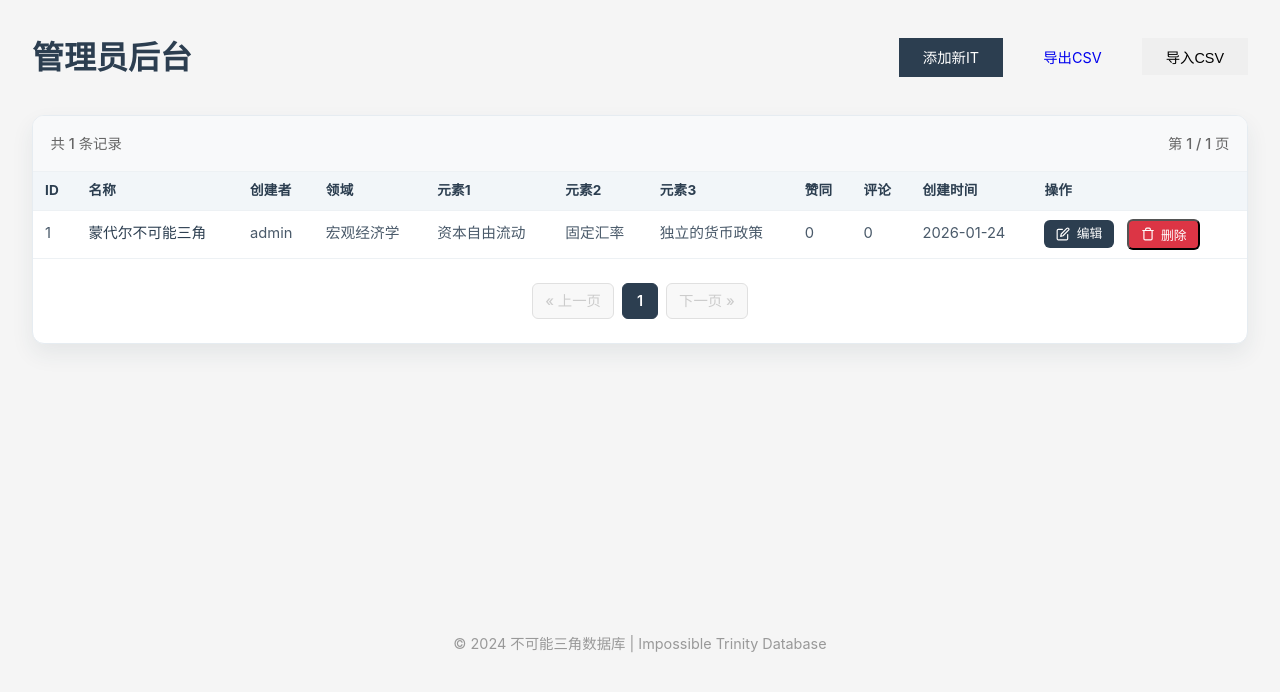
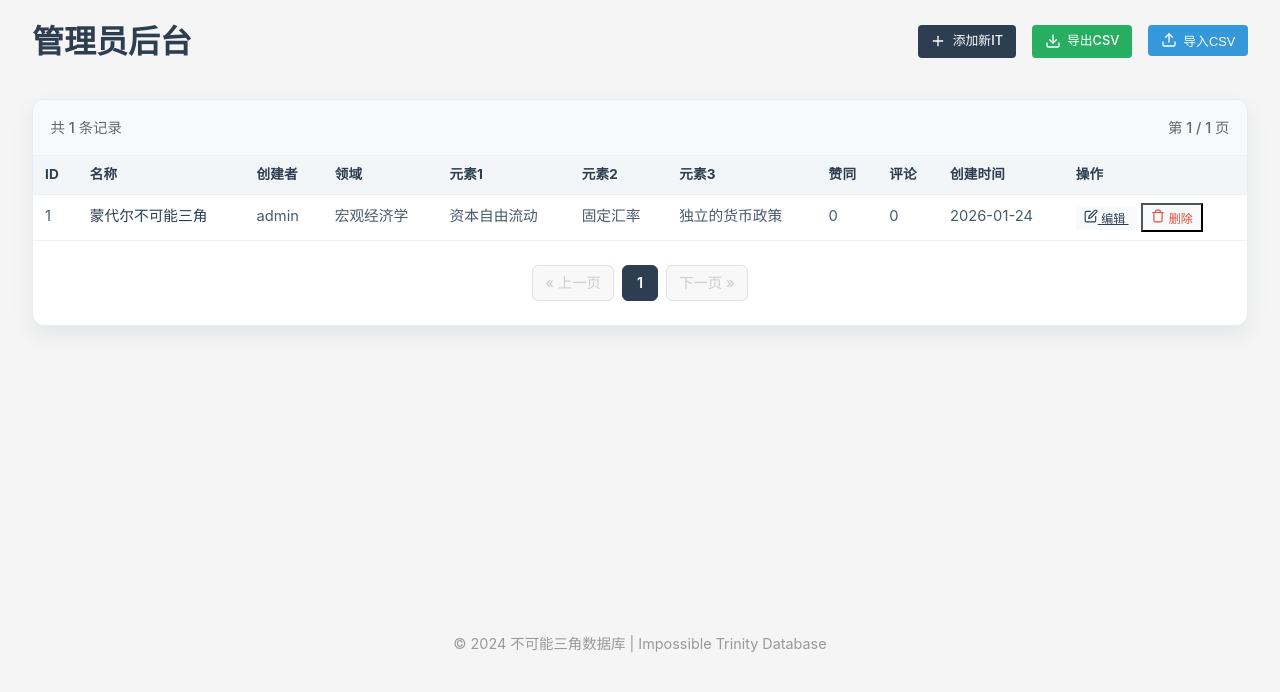
Before and after one commit to P-Chao/IT, a Flask app: page /admin in a window 1280 px wide. Shown: the part 83-775 px from the top of the page. Run offline with Flask 3, Linux system fonts and the light colour scheme; a user stored in the database is signed in.

Commit message:
optimal pc web css

```diff
--- a/impossible-trinity/static/css/style.css
+++ b/impossible-trinity/static/css/style.css
@@ -222,21 +222,21 @@ body {
 .main-content {
     max-width: 1400px;
     margin: 0 auto;
-    padding: 2rem;
+    padding: 1rem 2rem 2rem 2rem;
     min-height: calc(100vh - 200px);
 }
 
 /* Field Filter Bar */
 .field-filter-bar {
-    margin-bottom: 1.5rem;
-    padding-bottom: 0.5rem;
+    margin-bottom: 0.75rem;
+    padding-bottom: 0.25rem;
 }
 
 .field-filter-container {
     display: flex;
     gap: 0.5rem;
     overflow-x: auto;
-    padding: 0.25rem 0;
+    padding: 0.1rem 0;
     -webkit-overflow-scrolling: touch;
     scrollbar-width: thin;
     scrollbar-color: #d0d0d0 transparent;
@@ -397,6 +397,19 @@ body {
     padding: 0.25rem 0.7rem;
     border-radius: 999px;
     flex-shrink: 0;
+}
+
+.card-field.clickable {
+    cursor: pointer;
+    transition: all 0.2s ease;
+}
+
+.card-field.clickable:hover {
+    background: #3498db;
+    color: #fff;
+    border-color: #3498db;
+    transform: scale(1.05);
+    box-shadow: 0 2px 8px rgba(52, 152, 219, 0.3);
 }
 
 /* Card Elements - Compact Horizontal Layout */
@@ -680,13 +693,17 @@ body {
 
 /* Buttons */
 .btn {
-    display: inline-block;
-    padding: 0.5rem 1.5rem;
+    display: inline-flex;
+    align-items: center;
+    padding: 0.4rem 0.8rem;
     text-decoration: none;
     cursor: pointer;
-    transition: all 0.2s;
-    font-size: 0.9rem;
+    transition: all 0.2s ease;
+    font-size: 0.8rem;
+    font-weight: 500;
     border: none;
+    border-radius: 4px;
+    box-shadow: none;
 }
 
 .btn-primary {
@@ -699,12 +716,14 @@ body {
 }
 
 .btn-secondary {
-    background: #e0e0e0;
-    color: #333;
+    background: #f8f9fa;
+    color: #2c3e50;
+    border: 1px solid #e9ecef;
 }
 
 .btn-secondary:hover {
-    background: #d0d0d0;
+    background: #e9ecef;
+    border-color: #dee2e6;
 }
 
 .btn-danger {
@@ -716,49 +735,84 @@ body {
     background: #c0392b;
 }
 
+.btn-success {
+    background: #27ae60;
+    color: #fff;
+}
+
+.btn-success:hover {
+    background: #229954;
+}
+
+.btn-info {
+    background: #3498db;
+    color: #fff;
+}
+
+.btn-info:hover {
+    background: #2980b9;
+}
+
 .btn-full {
     width: 100%;
 }
 
 .btn-small {
-    padding: 0.25rem 0.75rem;
-    font-size: 0.8rem;
-    margin-right: 0.5rem;
+    padding: 0.25rem 0.5rem;
+    font-size: 0.75rem;
+    margin-right: 0.3rem;
+    box-shadow: none;
+}
+
+.btn-small:hover {
+    transform: none;
+    background: var(--hover-bg, currentColor);
+    opacity: 0.85;
 }
 
 .btn-edit {
-    background: #2c3e50;
+    background: #f8f9fa;
+    color: #2c3e50;
+    --hover-bg: #e9ecef;
+}
+
+.btn-delete {
+    background: #f8f9fa;
+    color: #e74c3c;
+    --hover-bg: #ffe5e5;
+}
+
+/* Detail Page Action Buttons */
+.detail-action-buttons {
+    display: flex;
+    gap: 0.5rem;
+    flex-wrap: wrap;
+}
+
+.btn-agree {
+    background: #27ae60;
     color: #fff;
-    text-decoration: none;
-    border-radius: 6px;
+    border: none;
+    padding: 0.4rem 0.8rem;
+    font-size: 0.8rem;
     font-weight: 500;
+    border-radius: 4px;
+    cursor: pointer;
     display: inline-flex;
     align-items: center;
     gap: 0.4rem;
     transition: all 0.2s ease;
 }
 
-.btn-edit:hover {
-    background: #34495e;
-    transform: translateY(-1px);
-    box-shadow: 0 4px 8px rgba(44, 62, 80, 0.15);
+.btn-agree:hover {
+    background: #229954;
 }
 
-.btn-delete {
-    background: #dc3545;
-    color: #fff;
-    border-radius: 6px;
-    font-weight: 500;
-    display: inline-flex;
-    align-items: center;
-    gap: 0.4rem;
-    transition: all 0.2s ease;
-}
-
-.btn-delete:hover {
-    background: #c82333;
-    transform: translateY(-1px);
-    box-shadow: 0 4px 8px rgba(220, 53, 69, 0.15);
+/* Admin Page Action Buttons */
+.admin-action-buttons {
+    display: flex;
+    gap: 0.5rem;
+    flex-wrap: wrap;
 }
 
 /* Empty State */
@@ -965,7 +1019,8 @@ body {
 
 .actions-section {
     display: flex;
-    gap: 1rem;
+    gap: 0.75rem;
+    flex-wrap: wrap;
 }
 
 /* Comments */
--- a/impossible-trinity/templates/admin.html
+++ b/impossible-trinity/templates/admin.html
@@ -11,11 +11,31 @@
     <div class="dashboard-header">
         <h1 class="dashboard-title">管理员后台</h1>
         <div class="dashboard-actions">
-            <a href="{{ url_for('add_it') }}" class="btn btn-primary">添加新IT</a>
-            <a href="{{ url_for('export_csv') }}" class="btn btn-success">导出CSV</a>
+            <a href="{{ url_for('add_it') }}" class="btn btn-primary">
+                <svg width="16" height="16" viewBox="0 0 24 24" fill="none" stroke="currentColor" stroke-width="2" stroke-linecap="round" stroke-linejoin="round" style="margin-right: 0.4rem;">
+                    <line x1="12" y1="5" x2="12" y2="19"></line>
+                    <line x1="5" y1="12" x2="19" y2="12"></line>
+                </svg>
+                添加新IT
+            </a>
+            <a href="{{ url_for('export_csv') }}" class="btn btn-success">
+                <svg width="16" height="16" viewBox="0 0 24 24" fill="none" stroke="currentColor" stroke-width="2" stroke-linecap="round" stroke-linejoin="round" style="margin-right: 0.4rem;">
+                    <path d="M21 15v4a2 2 0 0 1-2 2H5a2 2 0 0 1-2-2v-4"></path>
+                    <polyline points="7 10 12 15 17 10"></polyline>
+                    <line x1="12" y1="15" x2="12" y2="3"></line>
+                </svg>
+                导出CSV
+            </a>
             <form action="{{ url_for('import_csv') }}" method="POST" enctype="multipart/form-data" class="inline-form">
                 <input type="file" name="file" accept=".csv" id="csv-file-input" style="display: none;">
-                <button type="submit" class="btn btn-info" onclick="document.getElementById('csv-file-input').click(); return false;" id="import-btn">导入CSV</button>
+                <button type="submit" class="btn btn-info" onclick="document.getElementById('csv-file-input').click(); return false;" id="import-btn">
+                    <svg width="16" height="16" viewBox="0 0 24 24" fill="none" stroke="currentColor" stroke-width="2" stroke-linecap="round" stroke-linejoin="round" style="margin-right: 0.4rem;">
+                        <path d="M21 15v4a2 2 0 0 1-2 2H5a2 2 0 0 1-2-2v-4"></path>
+                        <polyline points="17 8 12 3 7 8"></polyline>
+                        <line x1="12" y1="3" x2="12" y2="15"></line>
+                    </svg>
+                    导入CSV
+                </button>
             </form>
         </div>
     </div>
--- a/impossible-trinity/templates/index.html
+++ b/impossible-trinity/templates/index.html
@@ -40,11 +40,11 @@
              data-has-more="{{ 'true' if has_more else 'false' }}"
              data-per-page="{{ per_page or 12 }}">
             {% for it in its %}
-                <a class="card card-link masonry-item" href="{{ url_for('detail', id=it.id) }}">
+                    <a class="card card-link masonry-item" href="{{ url_for('detail', id=it.id) }}">
                     <div class="card-content">
                         <div class="card-header-row">
                             <h3 class="card-title">{{ it.name }}</h3>
-                            <p class="card-field">{{ it.field }}</p>
+                            <p class="card-field clickable" onclick="filterByField('{{ it.field }}', event)">{{ it.field }}</p>
                         </div>
 
                         <!-- Three Elements - Compact Horizontal Layout -->
```
Also changed, not shown: impossible-trinity/static/js/main.js (+66 -1 lines), impossible-trinity/templates/detail.html (+20 -3 lines).
